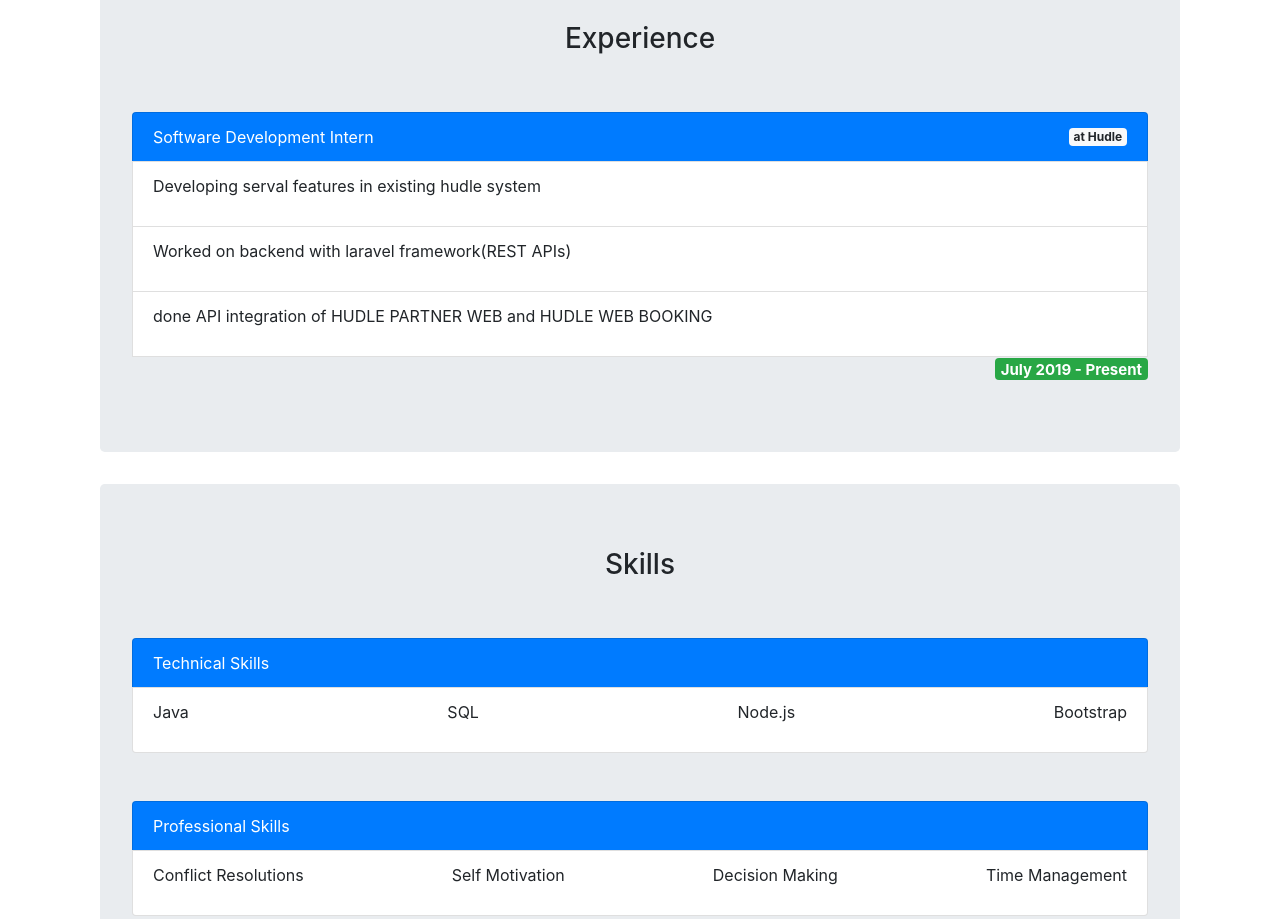
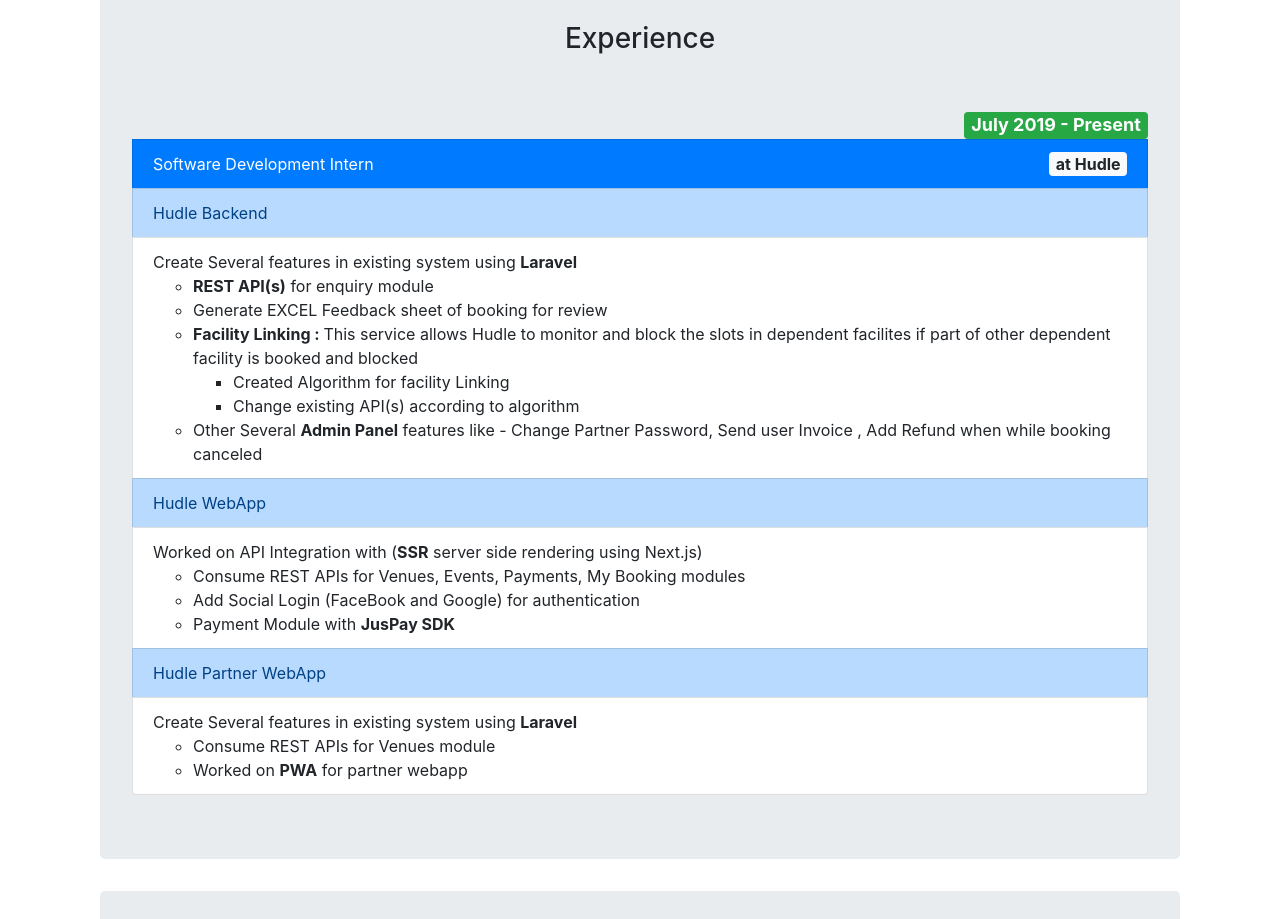
Before and after one commit to kumudgupta76/resume, a plain HTML site: page index.html in a window 1280 px wide. Shown: the part 940-1859 px from the top of the page. Drawn offline with Linux system fonts and the light colour scheme; files whose address does not match are found by name.

Commit message:
Update Experiance

```diff
--- a/index.html
+++ b/index.html
@@ -97,23 +97,74 @@
                 <h3 class="text-center">Experience</h3>
                 <div class="container"><br><br></div>
                 <ul class="list-group">
+                        <div class="d-flex justify-content-between align-items-center">
+                                <span></span>
+                                <span class="badge badge-success" style="font-size: large;">July 2019 - Present</span>
+                        </div>
                         <li class="list-group-item d-flex justify-content-between bg-primary align-items-center">
                             <span class="text-white" >Software Development Intern</span>
-                          <span class="badge badge-light">at Hudle</span>
+                          <span class="badge badge-light" style="font-size: medium;">at Hudle</span>
                         </li>
-                        <li class="list-group-item d-flex justify-content-between align-items-center">
-                                <p>Developing serval features in existing hudle system</p>
+                        <li class="list-group-item list-group-item-action list-group-item-primary">Hudle Backend</li>
+                        <li class="list-group-item">
+                                Create Several features in existing system using <b>Laravel</b>
+                                <ul>
+                                        <li>
+                                                <p style="font-size: medium; margin-bottom: 0rem;"><b>REST API(s)</b> for enquiry module</p>
+                                        </li>
+                                        <li>
+                                                <p style="font-size: medium; margin-bottom: 0rem;">Generate EXCEL Feedback sheet of booking for review </p>
+                                        </li>
+                                        <li>
+                                                <p style="font-size: medium; margin-bottom: 0rem;"><b>Facility Linking : </b>This service allows Hudle to monitor and block the slots in dependent facilites if part of other dependent facility is booked and blocked</p>
+                                                <ul>
+                                                        <li>
+                                                                <p style="font-size: medium; margin-bottom: 0rem;">Created Algorithm for facility Linking </p>
+                                                        </li>
+                                                        <li>
+                                                                <p style="font-size: medium; margin-bottom: 0rem;">Change existing API(s) according to algorithm</p>
+                                                        </li>
+                                                </ul>
+                                        </li>
+                                        <li>
+                                                <p style="font-size: medium; margin-bottom: 0rem;">Other Several <b>Admin Panel</b> features like - Change Partner Password, Send user Invoice , Add Refund when while booking canceled </p>
+                                        </li>
+                                </ul>
+
                         </li>
-                        <li class="list-group-item d-flex justify-content-between align-items-center">
-                            <p>Worked on backend with laravel framework(REST APIs)</p></li>
-                        <li class="list-group-item d-flex justify-content-between align-items-center">
-                            <p>done API integration of HUDLE PARTNER WEB and HUDLE
-                                WEB BOOKING</p>
+                        <li class="list-group-item list-group-item-action list-group-item-primary">Hudle WebApp</li>
+                        <li class="list-group-item">
+                                Worked on API Integration with (<b>SSR</b> server side rendering using Next.js)
+                                <ul>
+                                        <li>
+                                                <p style="font-size: medium; margin-bottom: 0rem;">Consume REST APIs for Venues, Events, Payments, My Booking modules </p>
+                                        </li>
+                                        <li>
+                                                <p style="font-size: medium; margin-bottom: 0rem;">Add Social Login (FaceBook and Google) for authentication </p>
+                                        </li>
+                                        <li>
+                                                <p style="font-size: medium; margin-bottom: 0rem;">Payment Module with <b>JusPay SDK </b></p>
+                                        </li>
+                                </ul>
+
                         </li>
-                        <div class="d-flex justify-content-between align-items-center">
-                                <span></span>
-                                <h5><span class="badge badge-success">July 2019 - Present</span></h5>
-                        </div>
+                        <li class="list-group-item list-group-item-action list-group-item-primary">Hudle Partner WebApp</li>
+                        <li class="list-group-item">
+                                Create Several features in existing system using <b>Laravel</b>
+                                <ul>
+                                        <li>
+                                                <p style="font-size: medium; margin-bottom: 0rem;">Consume REST APIs for Venues module </p>
+                                        </li>
+                                        <li>
+                                                <p style="font-size: medium; margin-bottom: 0rem;">Worked on <b>PWA</b> for partner webapp</p>
+                                        </li>
+                                </ul>
+
+                        </li>
+
+
+
+
                 </ul>
         </div>
     </div>
@@ -127,11 +178,14 @@
                                 <span class="text-white" >Technical Skills</span>
                         </li>
                         <li class="list-group-item d-flex justify-content-between align-items-center">
-                                <p>Java</p>
+                                <p>Java 8</p>
+                                <p>React.js</p>
+                                <p>Redux</p>
                                 <p>SQL</p>
                                 <p>Node.js</p>
-                                <p>Bootstrap</p>
+                                <p>PHP (Laravel)</p>
                             </li>
+
                 </div>
                 <div class="container"><br><br></div>
                 <div class="list-group">
```
